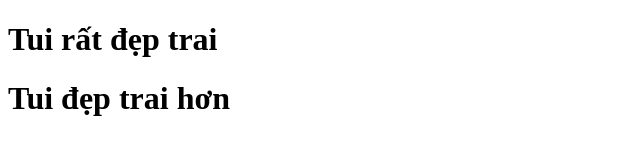
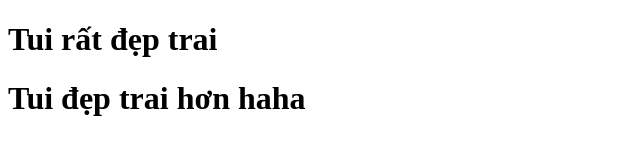
Before and after one commit to HuyB1906482/github-demo-sudung, a plain HTML site: page about.html in a window 1280 px wide. Shown: the whole page, without its empty margins (0-640 px from the left). Drawn offline with Linux system fonts and the light colour scheme.

Commit message:
Update about.html

```diff
--- a/about.html
+++ b/about.html
@@ -7,7 +7,7 @@
 
 <body>
     <h1>Tui rất đẹp trai</h1>
-    <h1>Tui đẹp trai hơn</h1>
+    <h1>Tui đẹp trai hơn haha</h1>
 </body>
 
 </html>
```
